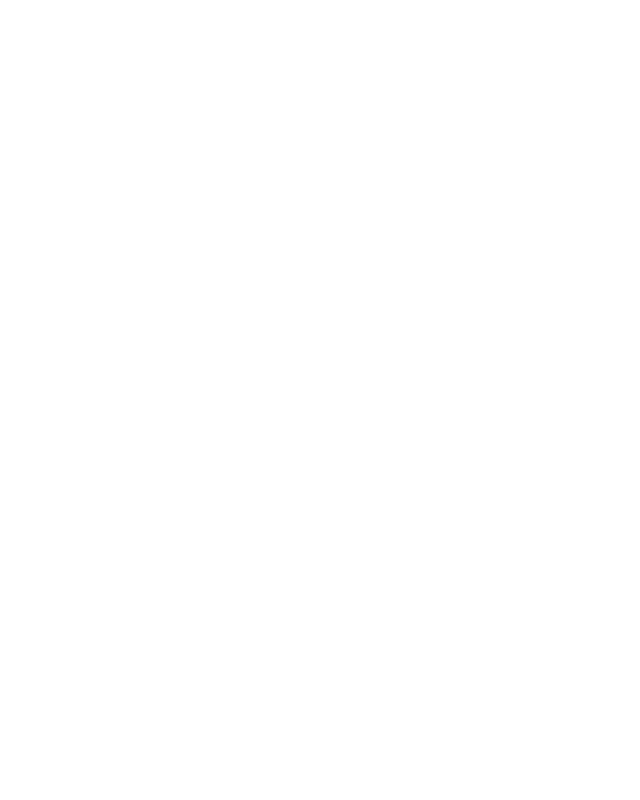
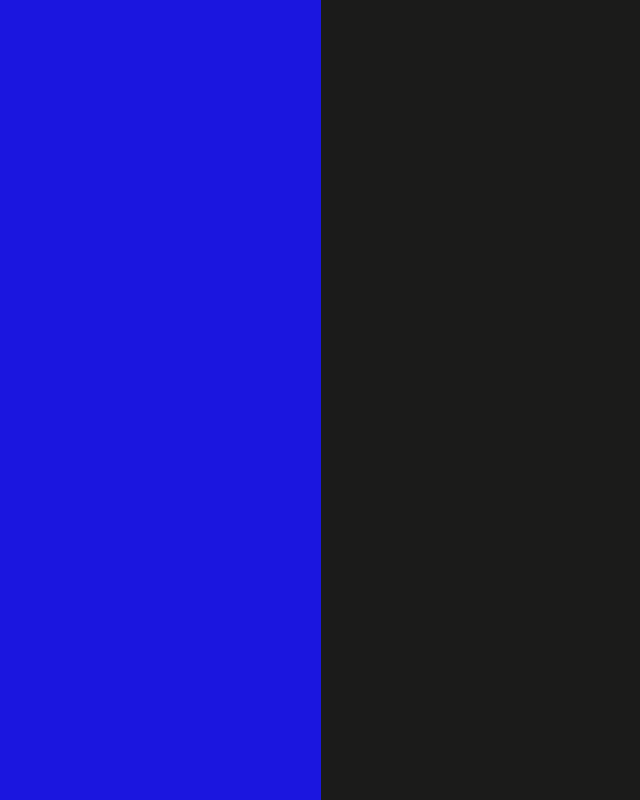
Before and after one commit to riccardo-girone/capolavoro, a Next.js app in the folder capolavoro/: page / in a window 1280 px wide. Shown: the whole page, without its empty margins (447-1087 px from the left). Built offline with nearby package versions, Linux system fonts and the light colour scheme.

Commit message:
feat: divided page + added tailwind color

```diff
--- a/capolavoro/src/app/globals.css
+++ b/capolavoro/src/app/globals.css
@@ -1,3 +1,9 @@
 @tailwind base;
 @tailwind components;
 @tailwind utilities;
+
+@import url('https://fonts.googleapis.com/css2?family=Public+Sans:ital,wght@0,100..900;1,100..900&display=swap');
+
+body {
+    font-family: "Public Sans", sans-serif;
+}
--- a/capolavoro/src/app/page.js
+++ b/capolavoro/src/app/page.js
@@ -1,8 +1,10 @@
+import HomePage from "../components/Home/Home.jsx";
+
 const Home = () => {
     return (
-        <div>
-
-        </div>
+        <>
+            <HomePage/>
+        </>
     );
 }
 
--- a/capolavoro/src/components/Home/About/About.jsx
+++ b/capolavoro/src/components/Home/About/About.jsx
@@ -1,8 +1,6 @@
 const About = () => {
     return(
-        <div>
-
-        </div>
+        <div className='h-screen w-2/5 bg-bg-color-primary'></div>
     );
 }
 
--- a/capolavoro/src/components/Home/Gallery/Gallery.jsx
+++ b/capolavoro/src/components/Home/Gallery/Gallery.jsx
@@ -1,8 +1,6 @@
 const Gallery = () => {
     return(
-        <div>
-
-        </div>
+        <div className='h-screen w-3/5 bg-bg-color-blue'></div>
     );
 }
 
--- /dev/null
+++ b/capolavoro/src/components/Home/Home.jsx
@@ -0,0 +1,13 @@
+import About from "./About/About";
+import Gallery from "./Gallery/Gallery";
+
+const Home = () => {
+    return(
+        <div className='h-screen flex'>
+            <Gallery/>
+            <About/>
+        </div>
+    );
+}
+
+export default Home;
--- a/capolavoro/tailwind.config.js
+++ b/capolavoro/tailwind.config.js
@@ -6,12 +6,14 @@
     "./src/app/**/*.{js,ts,jsx,tsx,mdx}",
   ],
   theme: {
+    colors: {
+      'bg-color-primary': '#1b1b1a',
+      'bg-color-blue': '#1b16df',
+      'font-color': '#ffffff'
+    },
+
+
     extend: {
-      backgroundImage: {
-        "gradient-radial": "radial-gradient(var(--tw-gradient-stops))",
-        "gradient-conic":
-          "conic-gradient(from 180deg at 50% 50%, var(--tw-gradient-stops))",
-      },
     },
   },
   plugins: [],
```
